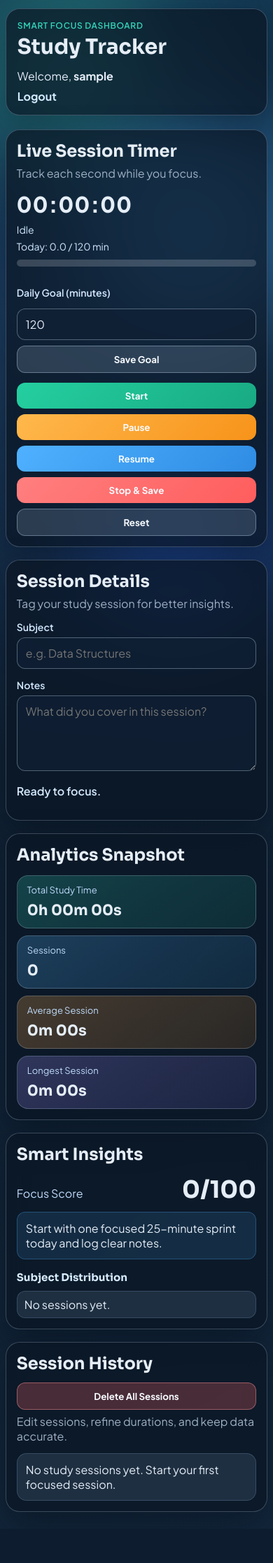
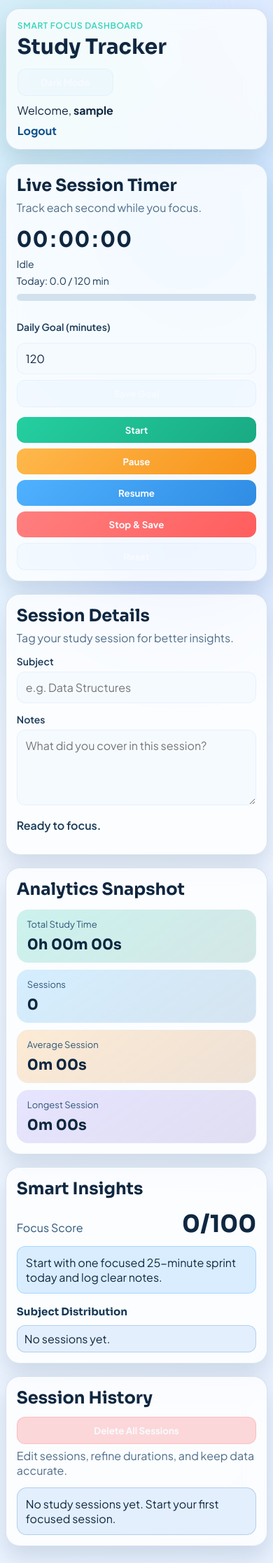
Before and after one commit to pallavghatvalwork-ops/smart-study-tracker, a Flask app: page / in a window 390 px wide. Shown: the whole page at 70% size. Before the commit the page ends 2161 px from the top, so only its background shows below. Run offline with Flask 3, Linux system fonts and the light colour scheme; the visitor is signed in with stand-in values (Sample User, id 1); data that the repository does not hold is empty.

Commit message:
feat(ui): add persistent light/dark theme with responsive toggles

```diff
--- a/requirements.txt
+++ b/requirements.txt
@@ -1,3 +1,4 @@
 flask>=3.0.0
 pymongo>=4.6.0
 python-dotenv>=1.0.1
+dnspython>=2.6.1
--- a/static/style.css
+++ b/static/style.css
@@ -1,16 +1,57 @@
 :root {
     --bg-1: #0e1d2d;
     --bg-2: #13273c;
+    --bg-radial-1: #1d3e62;
+    --bg-radial-2: #123a52;
     --surface: rgba(11, 22, 35, 0.72);
     --surface-2: rgba(17, 33, 52, 0.75);
     --border: rgba(197, 219, 242, 0.25);
     --text: #e5edf7;
     --muted: #9eb0c4;
+    --text-strong: #d2e8fe;
+    --link: #9fd0ff;
+    --logout-link: #d3e9ff;
     --accent: #36d3b9;
     --accent-2: #4fb1ff;
     --danger: #ff6a6a;
     --warning: #ffb84c;
     --shadow: 0 20px 50px rgba(2, 10, 20, 0.4);
+    --card-text: #bfdbfb;
+    --surface-soft: rgba(167, 206, 241, 0.12);
+    --surface-soft-border: rgba(167, 206, 241, 0.18);
+    --insight-bg: rgba(79, 177, 255, 0.13);
+    --insight-border: rgba(79, 177, 255, 0.28);
+    --track-bg: rgba(255, 255, 255, 0.18);
+    --focus-ring: 0 0 0 3px rgba(79, 177, 255, 0.2);
+    --orb-1: #36d3b9;
+    --orb-2: #4fb1ff;
+    --orb-3: #275dd8;
+}
+
+:root[data-theme="light"] {
+    --bg-1: #f4f8ff;
+    --bg-2: #e9f2ff;
+    --bg-radial-1: #d8efff;
+    --bg-radial-2: #dbe7ff;
+    --surface: rgba(255, 255, 255, 0.78);
+    --surface-2: rgba(245, 250, 255, 0.96);
+    --border: rgba(95, 135, 173, 0.22);
+    --text: #0f2740;
+    --muted: #4f6d89;
+    --text-strong: #183957;
+    --link: #1168b3;
+    --logout-link: #0d4f8a;
+    --card-text: #2e5579;
+    --surface-soft: rgba(208, 228, 249, 0.55);
+    --surface-soft-border: rgba(154, 190, 225, 0.65);
+    --insight-bg: rgba(79, 177, 255, 0.2);
+    --insight-border: rgba(79, 177, 255, 0.36);
+    --track-bg: rgba(66, 120, 169, 0.2);
+    --focus-ring: 0 0 0 3px rgba(79, 177, 255, 0.28);
+    --orb-1: #a8ebdd;
+    --orb-2: #acd9ff;
+    --orb-3: #adc2ff;
+    --shadow: 0 16px 32px rgba(16, 49, 83, 0.14);
 }
 
 * {
@@ -21,8 +62,8 @@ body {
     margin: 0;
     font-family: "Plus Jakarta Sans", sans-serif;
     color: var(--text);
-    background: radial-gradient(circle at 20% 20%, #1d3e62, transparent 36%),
-                radial-gradient(circle at 80% 0%, #123a52, transparent 32%),
+    background: radial-gradient(circle at 20% 20%, var(--bg-radial-1), transparent 36%),
+                radial-gradient(circle at 80% 0%, var(--bg-radial-2), transparent 32%),
                 linear-gradient(130deg, var(--bg-1), var(--bg-2));
     min-height: 100vh;
     position: relative;
@@ -30,7 +71,7 @@ body {
 }
 
 a {
-    color: #9fd0ff;
+    color: var(--link);
 }
 
 .bg-orb {
@@ -44,7 +85,7 @@ a {
 .orb-1 {
     width: 260px;
     height: 260px;
-    background: #36d3b9;
+    background: var(--orb-1);
     top: -30px;
     left: -40px;
 }
@@ -52,7 +93,7 @@ a {
 .orb-2 {
     width: 320px;
     height: 320px;
-    background: #4fb1ff;
+    background: var(--orb-2);
     right: -50px;
     top: 20%;
 }
@@ -60,7 +101,7 @@ a {
 .orb-3 {
     width: 280px;
     height: 280px;
-    background: #275dd8;
+    background: var(--orb-3);
     bottom: -70px;
     left: 30%;
 }
@@ -105,7 +146,7 @@ a {
 
 .auth-switch {
     margin: 16px 0 0;
-    color: #d5e8fb;
+    color: var(--text-strong);
 }
 
 .flash {
@@ -165,9 +206,21 @@ h1 {
 }
 
 .logout {
-    color: #d3e9ff;
+    color: var(--logout-link);
     text-decoration: none;
     font-weight: 700;
+}
+
+.theme-toggle {
+    margin-bottom: 10px;
+    min-width: 116px;
+}
+
+.auth-theme-toggle {
+    position: fixed;
+    top: 16px;
+    right: 16px;
+    z-index: 2;
 }
 
 .grid-2 {
@@ -196,7 +249,7 @@ h1 {
     display: flex;
     justify-content: space-between;
     margin: 8px 0 10px;
-    color: #d2e8fe;
+    color: var(--text-strong);
     font-size: 14px;
 }
 
@@ -204,7 +257,7 @@ h1 {
     width: 100%;
     height: 10px;
     border-radius: 999px;
-    background: rgba(255, 255, 255, 0.18);
+    background: var(--track-bg);
     overflow: hidden;
 }
 
@@ -226,7 +279,7 @@ h1 {
 label {
     display: block;
     margin: 14px 0 6px;
-    color: #d2e8fe;
+    color: var(--text-strong);
     font-weight: 600;
     font-size: 14px;
 }
@@ -246,7 +299,7 @@ textarea {
 input:focus,
 textarea:focus {
     border-color: var(--accent-2);
-    box-shadow: 0 0 0 3px rgba(79, 177, 255, 0.2);
+    box-shadow: var(--focus-ring);
 }
 
 textarea {
@@ -305,7 +358,7 @@ button:hover {
 .status {
     margin-top: 14px;
     font-weight: 600;
-    color: #d3e9ff;
+    color: var(--text-strong);
 }
 
 .analytics-row {
@@ -327,7 +380,7 @@ button:hover {
 
 .card p {
     margin: 0;
-    color: #bfdbfb;
+    color: var(--card-text);
     font-size: 13px;
 }
 
@@ -350,7 +403,7 @@ button:hover {
 
 .insight-score p {
     margin: 0;
-    color: #bfdbfb;
+    color: var(--card-text);
 }
 
 .insight-score h3 {
@@ -359,8 +412,8 @@ button:hover {
 
 .insight-message {
     margin-top: 10px;
-    background: rgba(79, 177, 255, 0.13);
-    border: 1px solid rgba(79, 177, 255, 0.28);
+    background: var(--insight-bg);
+    border: 1px solid var(--insight-border);
     border-radius: 12px;
     padding: 12px;
 }
@@ -368,7 +421,7 @@ button:hover {
 .subheading {
     margin-top: 16px;
     font-size: 15px;
-    color: #d6ebff;
+    color: var(--text-strong);
 }
 
 .subject-list {
@@ -381,8 +434,8 @@ button:hover {
 }
 
 .subject-list li {
-    background: rgba(167, 206, 241, 0.12);
-    border: 1px solid rgba(167, 206, 241, 0.18);
+    background: var(--surface-soft);
+    border: 1px solid var(--surface-soft-border);
     border-radius: 12px;
     padding: 8px 10px;
 }
@@ -398,7 +451,7 @@ button:hover {
     width: 100%;
     height: 8px;
     border-radius: 999px;
-    background: rgba(207, 231, 255, 0.2);
+    background: var(--track-bg);
     overflow: hidden;
 }
 
@@ -427,8 +480,8 @@ button:hover {
 }
 
 .session-item {
-    background: rgba(167, 206, 241, 0.12);
-    border: 1px solid rgba(167, 206, 241, 0.18);
+    background: var(--surface-soft);
+    border: 1px solid var(--surface-soft-border);
     border-radius: 14px;
     padding: 12px;
 }
@@ -450,7 +503,7 @@ button:hover {
 }
 
 .session-meta {
-    color: #b8d8f8;
+    color: var(--card-text);
     font-size: 13px;
 }
 
@@ -580,4 +633,9 @@ button:hover {
         display: grid;
         grid-template-columns: 1fr;
     }
+
+    .auth-theme-toggle {
+        right: 12px;
+        top: 12px;
+    }
 }
--- /dev/null
+++ b/static/theme.js
@@ -0,0 +1,48 @@
+(function () {
+    const STORAGE_KEY = "study_tracker_theme";
+
+    function getPreferredTheme() {
+        const stored = localStorage.getItem(STORAGE_KEY);
+        if (stored === "light" || stored === "dark") {
+            return stored;
+        }
+        return window.matchMedia("(prefers-color-scheme: light)").matches ? "light" : "dark";
+    }
+
+    function applyTheme(theme) {
+        document.documentElement.setAttribute("data-theme", theme);
+        const isLight = theme === "light";
+        const text = isLight ? "Dark Mode" : "Light Mode";
+
+        const dashboardToggle = document.getElementById("themeToggle");
+        const authToggle = document.getElementById("authThemeToggle");
+
+        if (dashboardToggle) {
+            dashboardToggle.innerText = text;
+        }
+        if (authToggle) {
+            authToggle.innerText = text;
+        }
+    }
+
+    function toggleTheme() {
+        const current = document.documentElement.getAttribute("data-theme") || "dark";
+        const next = current === "dark" ? "light" : "dark";
+        localStorage.setItem(STORAGE_KEY, next);
+        applyTheme(next);
+    }
+
+    document.addEventListener("DOMContentLoaded", function () {
+        applyTheme(getPreferredTheme());
+
+        const dashboardToggle = document.getElementById("themeToggle");
+        const authToggle = document.getElementById("authThemeToggle");
+
+        if (dashboardToggle) {
+            dashboardToggle.addEventListener("click", toggleTheme);
+        }
+        if (authToggle) {
+            authToggle.addEventListener("click", toggleTheme);
+        }
+    });
+})();
--- a/templates/index.html
+++ b/templates/index.html
@@ -23,6 +23,7 @@
                 <h1>Study Tracker</h1>
             </div>
             <div class="topbar-right">
+                <button class="ghost theme-toggle" id="themeToggle" type="button" aria-label="Toggle theme">Light Mode</button>
                 <p>Welcome, <strong>{{ username }}</strong></p>
                 <a class="logout" href="/logout">Logout</a>
             </div>
@@ -110,6 +111,7 @@
         </section>
     </main>
 
+    <script src="/static/theme.js"></script>
     <script src="/static/script.js"></script>
 
 </body>
--- a/templates/login.html
+++ b/templates/login.html
@@ -15,6 +15,7 @@
     <div class="bg-orb orb-1"></div>
     <div class="bg-orb orb-2"></div>
     <div class="bg-orb orb-3"></div>
+    <button class="ghost auth-theme-toggle" id="authThemeToggle" type="button" aria-label="Toggle theme">Light Mode</button>
 
     <main class="auth-shell">
         <section class="auth-card glass">
@@ -46,6 +47,8 @@
         </section>
     </main>
 
+    <script src="/static/theme.js"></script>
+
 </body>
 
 </html>
--- a/templates/register.html
+++ b/templates/register.html
@@ -15,6 +15,7 @@
     <div class="bg-orb orb-1"></div>
     <div class="bg-orb orb-2"></div>
     <div class="bg-orb orb-3"></div>
+    <button class="ghost auth-theme-toggle" id="authThemeToggle" type="button" aria-label="Toggle theme">Light Mode</button>
 
     <main class="auth-shell">
         <section class="auth-card glass">
@@ -46,6 +47,8 @@
         </section>
     </main>
 
+    <script src="/static/theme.js"></script>
+
 </body>
 
 </html>
```
Also changed, not shown: 1 other file.
